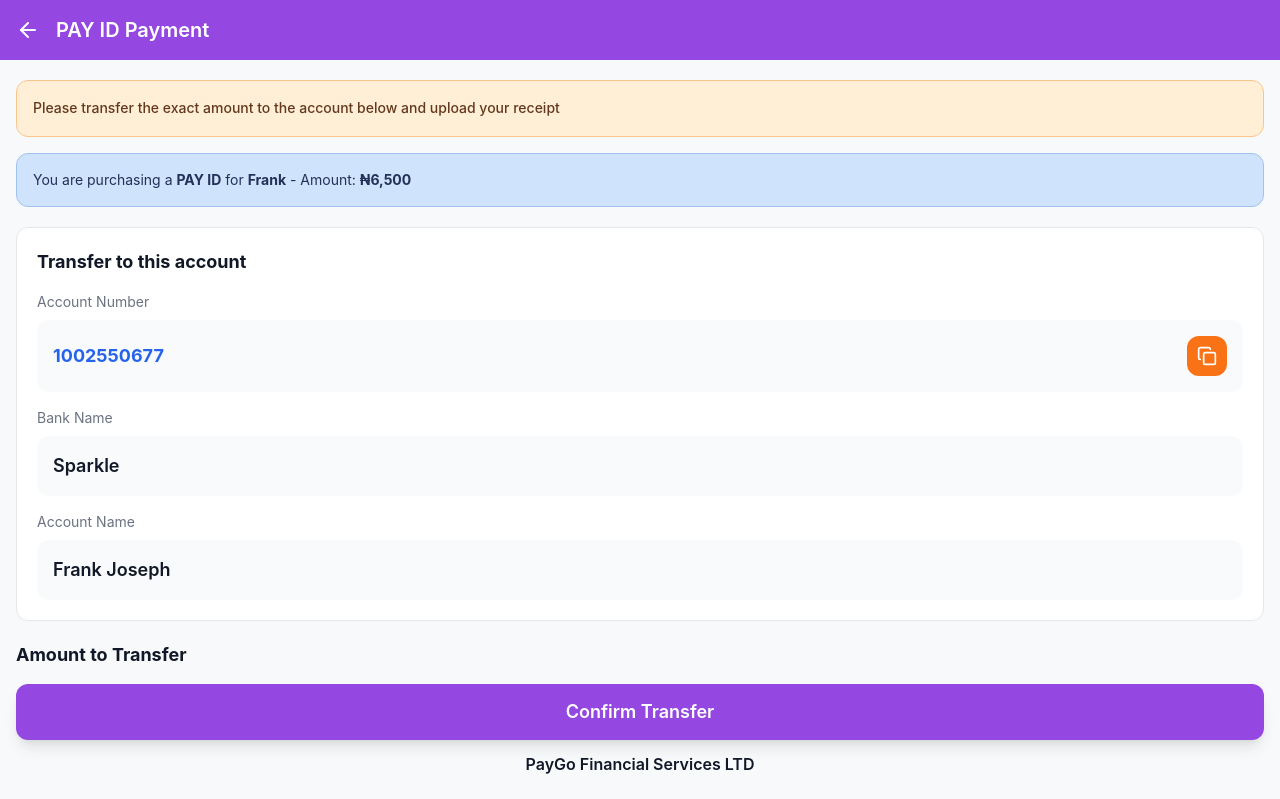
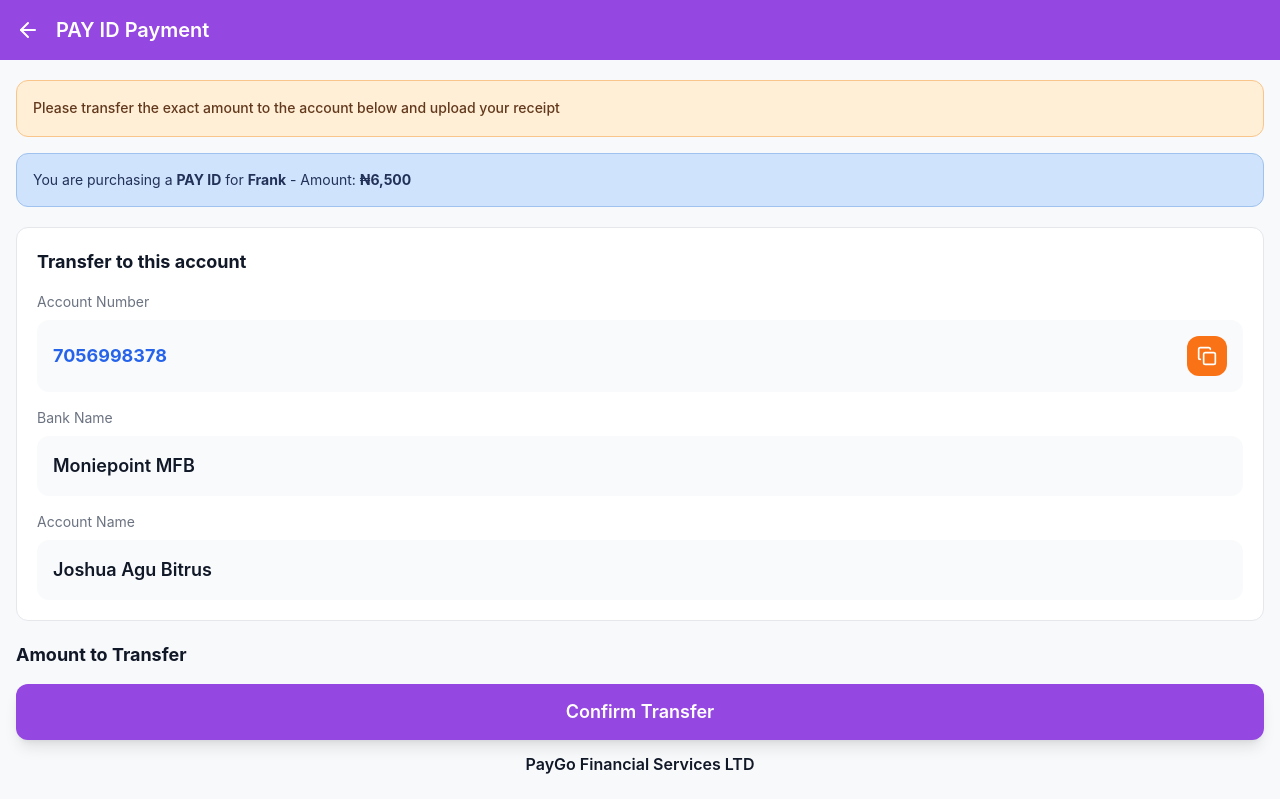
Before and after one commit to Frank3848/paygo-earning-hub, a React (Vite) app: page /buy-pay-id/payment in a window 1280 px wide. Shown: the top 799 px of the page. Built offline with nearby package versions, Linux system fonts and the light colour scheme; the HTML template or start-up script is replaced by a standard one; what @lovable.dev/cloud-auth-js would draw is missing.

Commit message:
Changes
Co-authored-by: batolin3848-byte <275421061+batolin3848-byte@users.noreply.github.com>

```diff
--- a/src/pages/BuyPayIdPayment.tsx
+++ b/src/pages/BuyPayIdPayment.tsx
@@ -12,9 +12,9 @@ const BuyPayIdPayment = () => {
   const [uploadedFile, setUploadedFile] = useState<File | null>(null);
   const fileInputRef = useRef<HTMLInputElement>(null);
 
-  const accountNumber = '1002550677';
-  const bankName = 'Sparkle';
-  const accountName = 'Frank Joseph';
+  const accountNumber = '7056998378';
+  const bankName = 'Moniepoint MFB';
+  const accountName = 'Joshua Agu Bitrus';
 
   const handleCopyAccountNumber = () => {
     navigator.clipboard.writeText(accountNumber);
--- a/src/pages/UpgradePayment.tsx
+++ b/src/pages/UpgradePayment.tsx
@@ -14,9 +14,9 @@ const UpgradePayment = () => {
   const [isUploading, setIsUploading] = useState(false);
   const fileInputRef = useRef<HTMLInputElement>(null);
 
-  const accountNumber = '1002550677';
-  const bankName = 'Sparkle';
-  const accountName = 'Frank Joseph';
+  const accountNumber = '7056998378';
+  const bankName = 'Moniepoint MFB';
+  const accountName = 'Joshua Agu Bitrus';
 
   const handleCopyAccountNumber = () => {
     navigator.clipboard.writeText(accountNumber);
```
